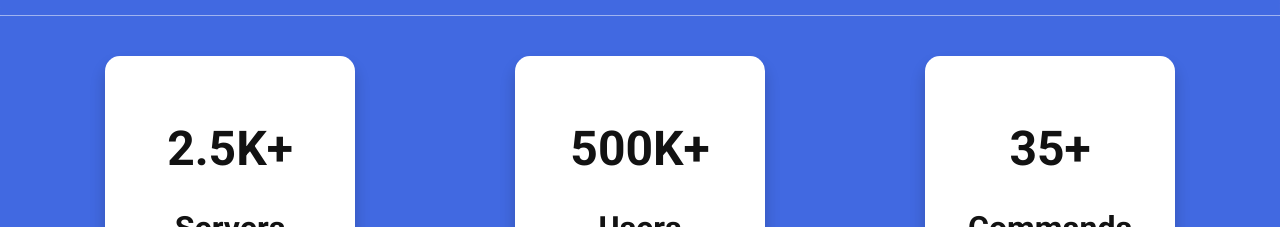
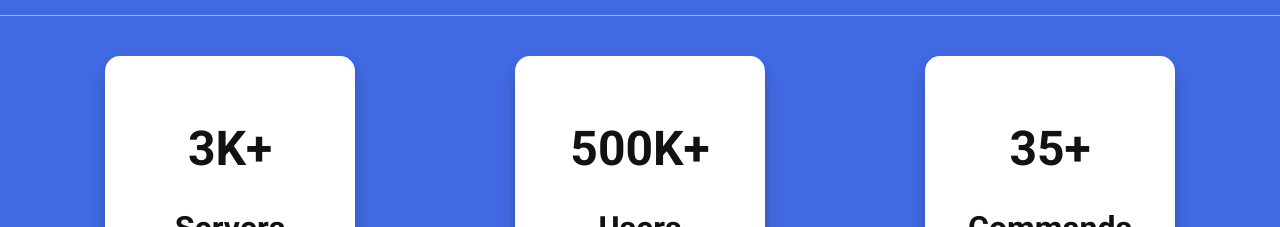
Before and after one commit to IchBinLeoon/anisearch-discord-bot, a Vue app in the folder gh-pages/: page /commands in a window 1280 px wide. Shown: the part 1180-1407 px from the top of the page. Built offline with nearby package versions, Linux system fonts and the light colour scheme.

Commit message:
Update stats and copyright

```diff
--- a/gh-pages/src/components/CopyrightFooter.vue
+++ b/gh-pages/src/components/CopyrightFooter.vue
@@ -2,7 +2,7 @@
   <footer>
     <div class="footer">
       <p>
-        <b>© 2022 AniSearch Bot.</b> Made with
+        <b>© 2023 AniSearch Bot.</b> Made with
         <font-awesome-icon :icon="['fas', 'heart']" /> by
         <a href="https://github.com/IchBinLeoon" target="_blank">IchBinLeoon</a>
       </p>
--- a/gh-pages/src/views/HomeView.vue
+++ b/gh-pages/src/views/HomeView.vue
@@ -94,7 +94,7 @@ export default defineComponent({
       stats: [
         {
           name: 'Servers',
-          value: '2.5K+',
+          value: '3K+',
         },
         {
           name: 'Users',
```
